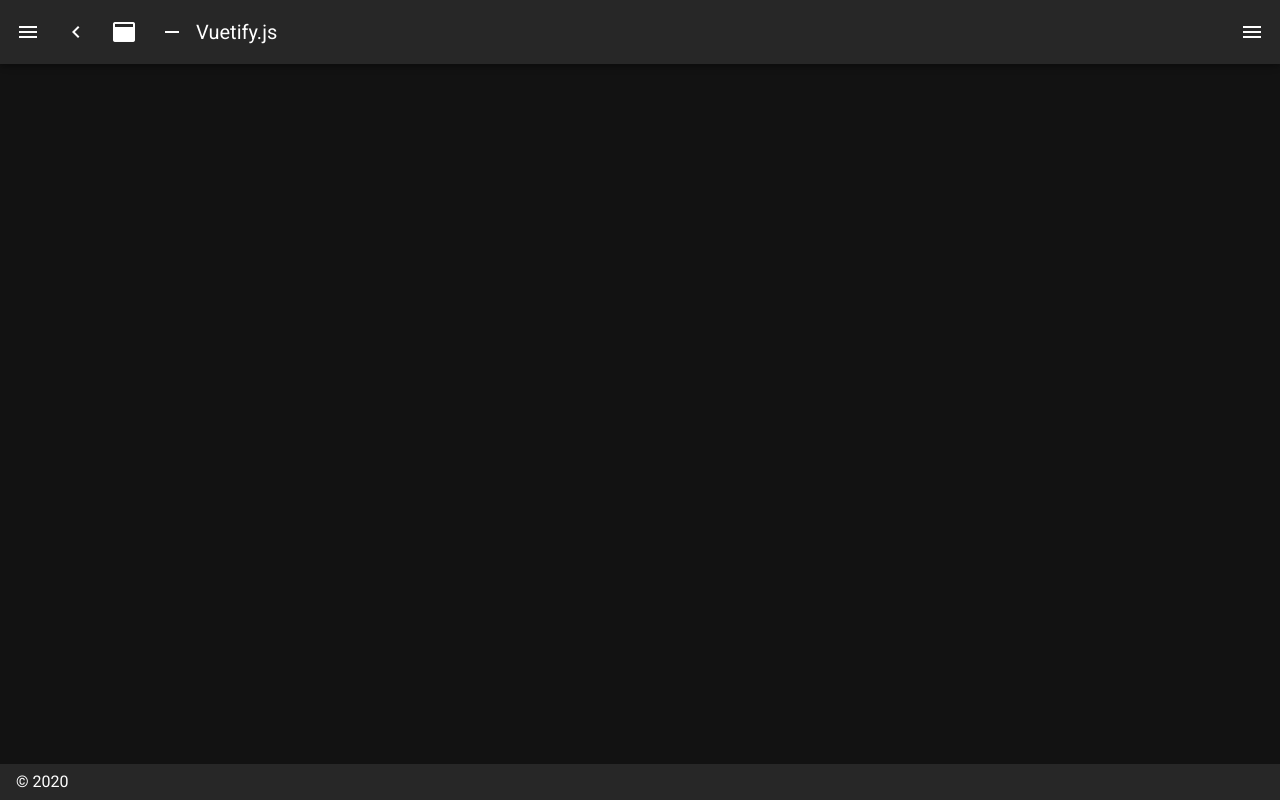
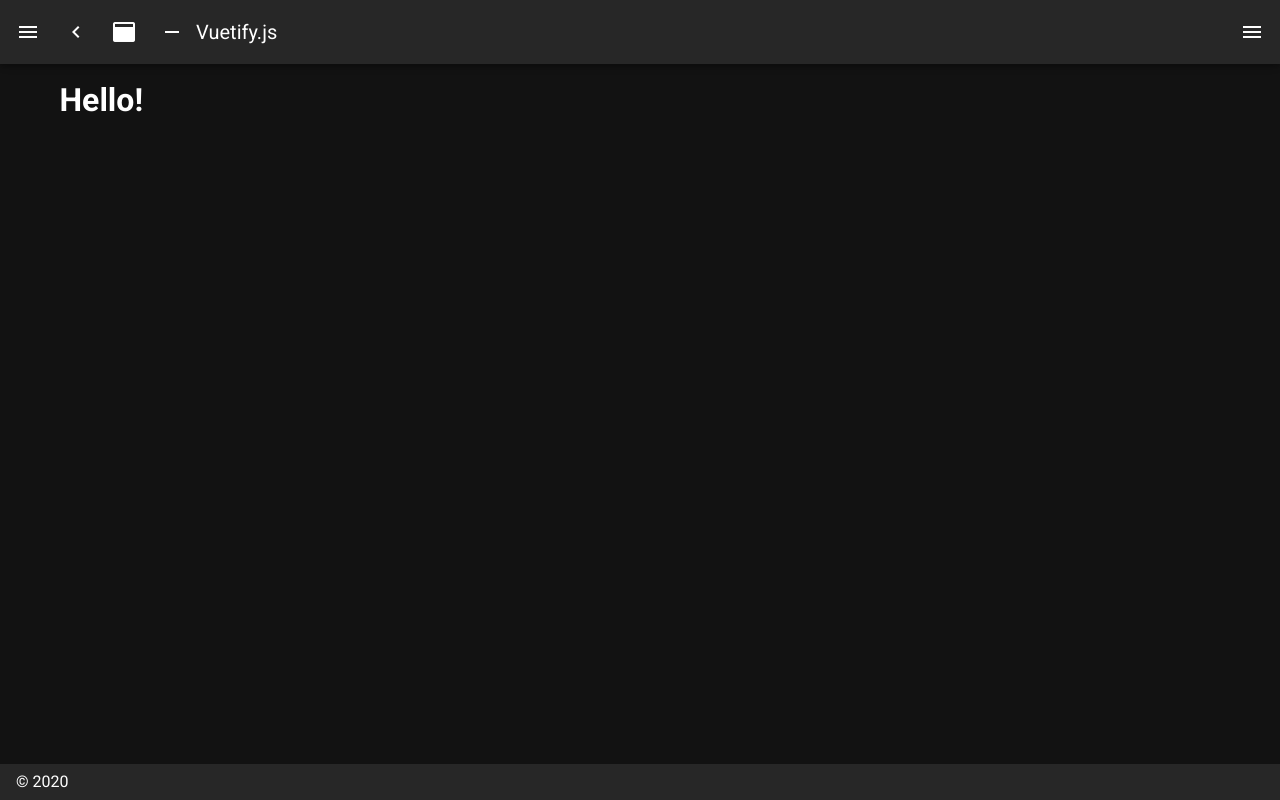
Before and after one commit to aso1801031/aso_ex_lang, a Nuxt app: page /helloMatsufuji in a window 1280 px wide. Before the commit this address had no page. Built offline with nearby package versions, Linux system fonts and the light colour scheme.

Commit message:
Matsufuji first commit

```diff
--- /dev/null
+++ b/pages/helloMatsufuji.vue
@@ -0,0 +1,3 @@
+<template>
+    <h1>Hello!</h1>
+</template>
```
